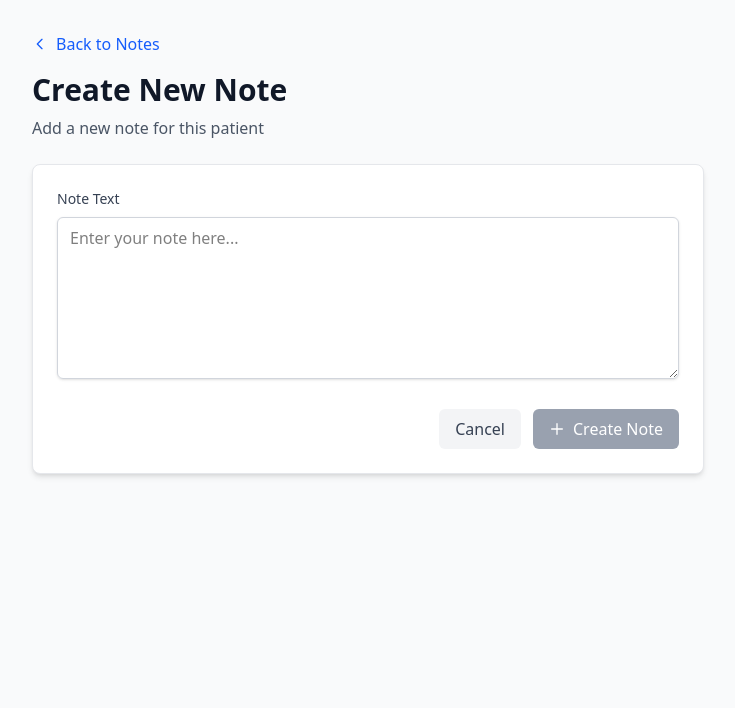
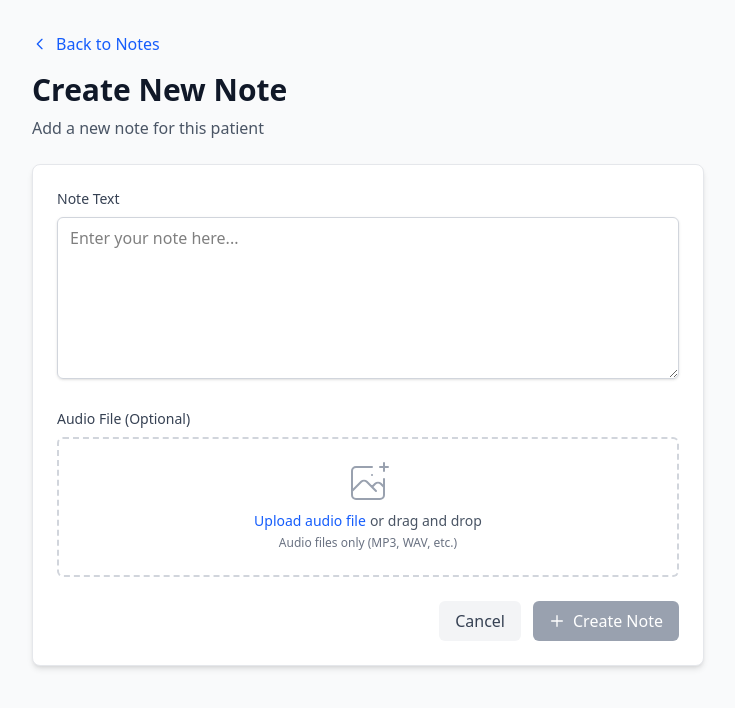
Before and after one commit to ignaciojsoler/ai-scribe-notes-manager, a React app in the folder frontend/: page /patients/1/new-note in a window 1280 px wide. Shown: the top 708 px of the page, without its empty margins (272-1007 px from the left). Built offline with nearby package versions, Linux system fonts and the light colour scheme; no server answers; the HTML template or start-up script is replaced by a standard one.

Commit message:
feat(note): update form

```diff
--- a/frontend/src/components/NewNote.tsx
+++ b/frontend/src/components/NewNote.tsx
@@ -8,14 +8,20 @@ export const NewNote = () => {
   const navigate = useNavigate();
 
   const [inputText, setInputText] = useState('');
+  const [audioFile, setAudioFile] = useState<File | null>(null);
   const [loading, setLoading] = useState(false);
   const [error, setError] = useState<string | null>(null);
+
+  const handleFileChange = (e: React.ChangeEvent<HTMLInputElement>) => {
+    const file = e.target.files?.[0] || null;
+    setAudioFile(file);
+  };
 
   const handleSubmit = async (e: React.FormEvent) => {
     e.preventDefault();
 
-    if (!inputText.trim()) {
-      setError('Please enter some text for the note');
+    if (!inputText.trim() && !audioFile) {
+      setError('Please enter some text or upload an audio file');
       return;
     }
 
@@ -23,9 +29,21 @@ export const NewNote = () => {
       setLoading(true);
       setError(null);
 
-      await apiClient.post('/notes', {
-        patientId,
-        inputText: inputText.trim(),
+      const formData = new FormData();
+      formData.append('patientId', patientId.toString());
+
+      if (inputText.trim()) {
+        formData.append('inputText', inputText.trim());
+      }
+
+      if (audioFile) {
+        formData.append('audioFile', audioFile);
+      }
+
+      await apiClient.post('/notes', formData, {
+        headers: {
+          'Content-Type': 'multipart/form-data',
+        },
       });
 
       // Navigate back to patient notes after successful creation
@@ -70,6 +88,53 @@ export const NewNote = () => {
             />
           </div>
 
+          <div>
+            <label htmlFor="audioFile" className="block text-sm font-medium text-gray-700 mb-2">
+              Audio File (Optional)
+            </label>
+            <div className="mt-1 flex justify-center px-6 pt-5 pb-6 border-2 border-gray-300 border-dashed rounded-md hover:border-gray-400 transition-colors duration-200">
+              <div className="space-y-1 text-center">
+                <svg className="mx-auto h-12 w-12 text-gray-400" stroke="currentColor" fill="none" viewBox="0 0 48 48">
+                  <path d="M28 8H12a4 4 0 00-4 4v20m32-12v8m0 0v8a4 4 0 01-4 4H12a4 4 0 01-4-4v-4m32-4l-3.172-3.172a4 4 0 00-5.656 0L28 28M8 32l9.172-9.172a4 4 0 015.656 0L28 28m0 0l4 4m4-24h8m-4-4v8m-12 4h.02" strokeWidth={2} strokeLinecap="round" strokeLinejoin="round" />
+                </svg>
+                <div className="flex text-sm text-gray-600">
+                  <label htmlFor="audioFile" className="relative cursor-pointer bg-white rounded-md font-medium text-blue-600 hover:text-blue-500 focus-within:outline-none focus-within:ring-2 focus-within:ring-offset-2 focus-within:ring-blue-500">
+                    <span>Upload audio file</span>
+                    <input
+                      id="audioFile"
+                      name="audioFile"
+                      type="file"
+                      accept="audio/*"
+                      className="sr-only"
+                      onChange={handleFileChange}
+                      disabled={loading}
+                    />
+                  </label>
+                  <p className="pl-1">or drag and drop</p>
+                </div>
+                <p className="text-xs text-gray-500">
+                  Audio files only (MP3, WAV, etc.)
+                </p>
+              </div>
+            </div>
+            {audioFile && (
+              <div className="mt-3 flex items-center gap-2 text-sm text-green-600">
+                <svg className="w-4 h-4" fill="none" stroke="currentColor" viewBox="0 0 24 24">
+                  <path strokeLinecap="round" strokeLinejoin="round" strokeWidth={2} d="M5 13l4 4L19 7" />
+                </svg>
+                <span>Selected: {audioFile.name}</span>
+                <button
+                  type="button"
+                  onClick={() => setAudioFile(null)}
+                  className="text-red-600 hover:text-red-800 ml-2"
+                  disabled={loading}
+                >
+                  Remove
+                </button>
+              </div>
+            )}
+          </div>
+
           {error && (
             <div className="bg-red-50 border border-red-200 rounded-md p-4">
               <div className="flex">
@@ -86,14 +151,13 @@ export const NewNote = () => {
           <div className="flex justify-end gap-3">
             <Link
               to={`/patients/${patientId}`}
-              className="px-4 py-2 text-gray-700 bg-gray-100 rounded-md hover:bg-gray-200 transition-colors duration-200"
-              disabled={loading}
+              className={`px-4 py-2 text-gray-700 bg-gray-100 rounded-md hover:bg-gray-200 transition-colors duration-200 ${loading ? 'opacity-50 cursor-not-allowed' : ''}`}
             >
               Cancel
             </Link>
             <button
               type="submit"
-              disabled={loading || !inputText.trim()}
+              disabled={loading || (!inputText.trim() && !audioFile)}
               className="px-4 py-2 bg-blue-600 text-white rounded-md hover:bg-blue-700 disabled:bg-gray-400 disabled:cursor-not-allowed transition-colors duration-200 flex items-center gap-2"
             >
               {loading ? (
```
